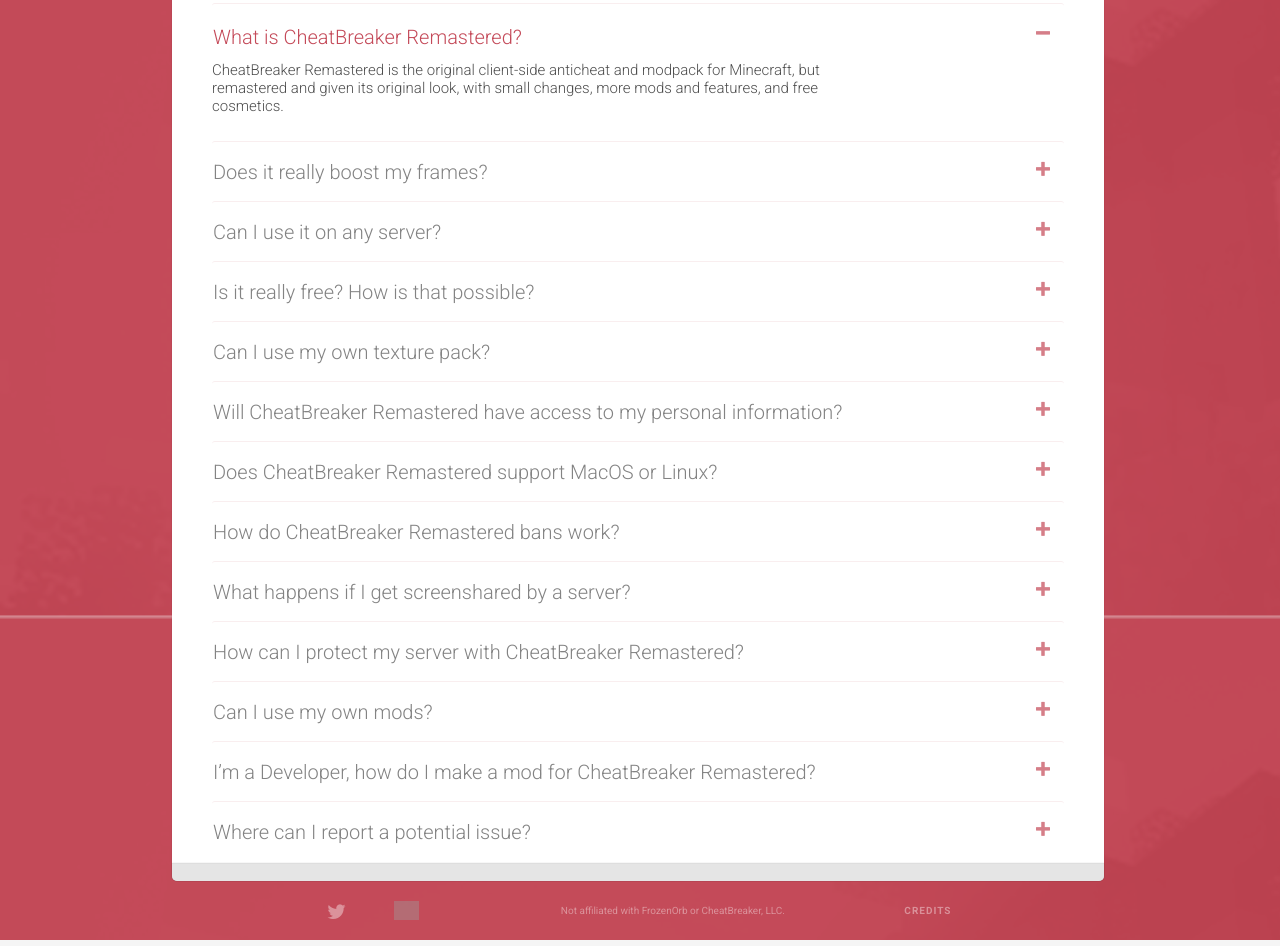
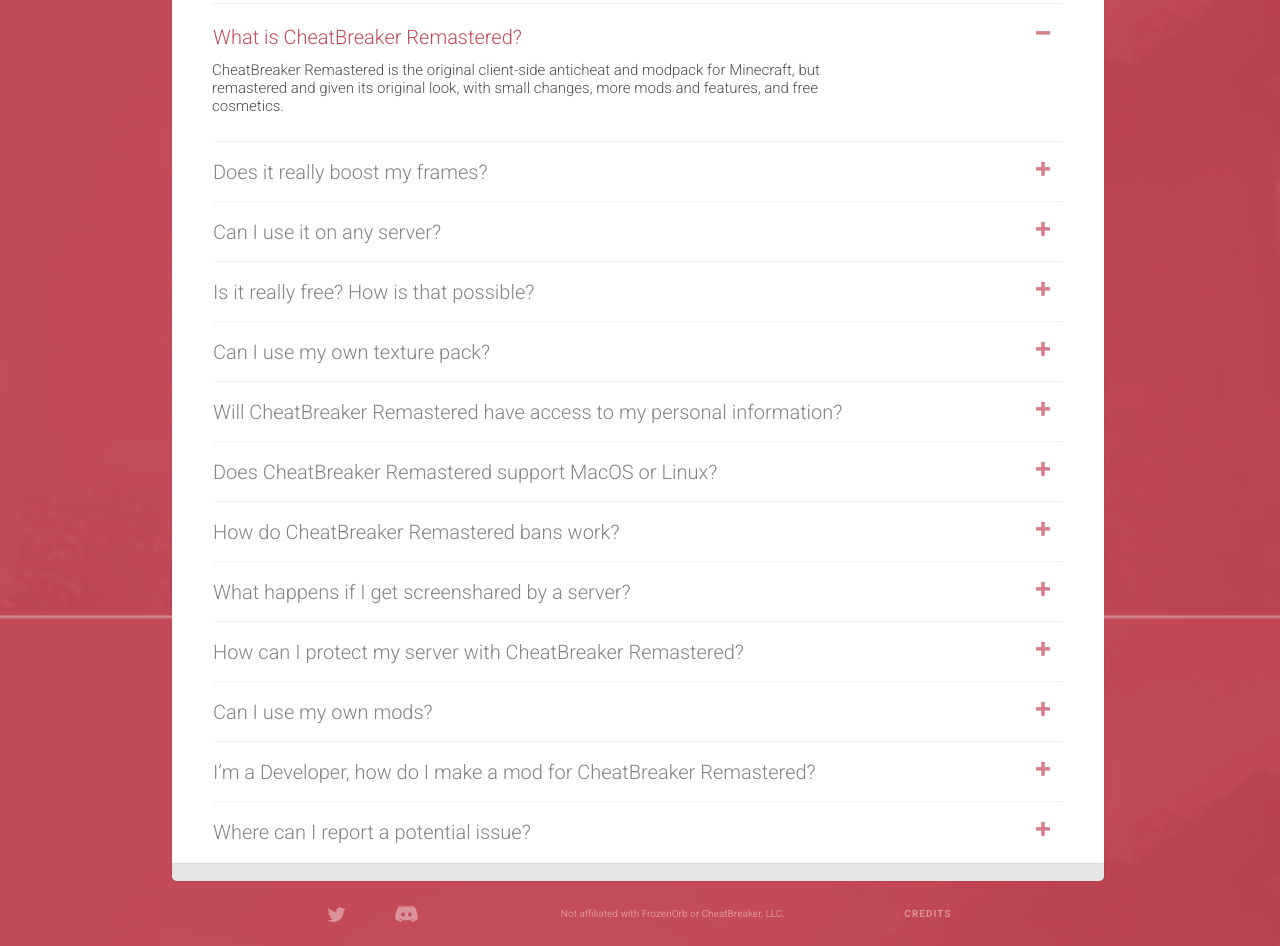
Before and after one commit to CheatBreaker2018-zz/Website, a plain HTML site: page faq.html in a window 1280 px wide. Shown: the part 183-1129 px from the top of the page. Drawn offline with nearby package versions, Linux system fonts and the light colour scheme; grey boxes are pictures that could not be loaded; files whose address does not match are found by name.

Commit message:
Add files via upload

```diff
--- a/faq.html
+++ b/faq.html
@@ -203,9 +203,9 @@ Where can I report a potential issue?
 						<div class="col-md-12">
 							<div class="holder">
 								<ul class="social-networks" style="list-style-type:none;margin:0;">
-									<li><a href="https://twitter.com/OldCheatBreaker" target="_new"><i class="icon-twitter"></i></a></li>
+									<li><a href="https://twitter.com/CheatBreaker" target="_new"><i class="icon-twitter"></i></a></li>
 									<li>
-										<a href="https://oldcheatbreaker.com/discord" target="_new"><img src="https://cheatbreaker.xyz/v/images/discord.svg"></a>
+										<a href="https://discord.cheatbreaker.com/" target="_new"><img src="./v/images/discord.svg"></a>
 									</li>
 								</ul>
 								<p class="copyright">Not affiliated with FrozenOrb or CheatBreaker, LLC.</p>
```
Also changed, not shown: bans.html (+1 -1 lines), index.html (+2 -1 lines), v/images/discord.svg (added).
